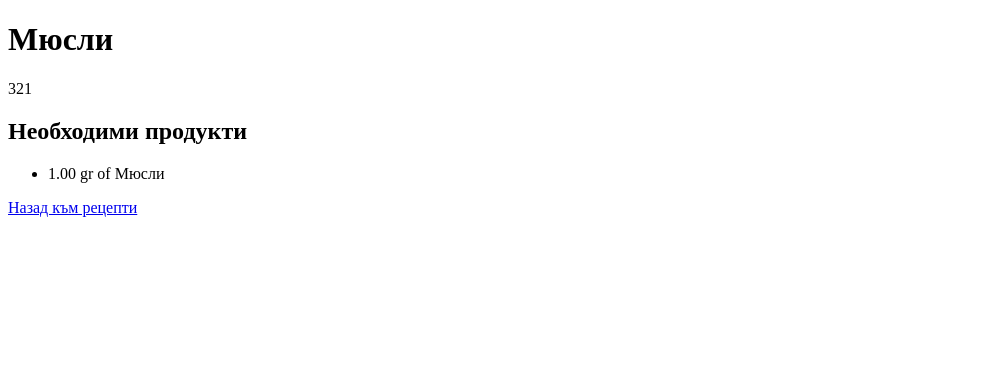
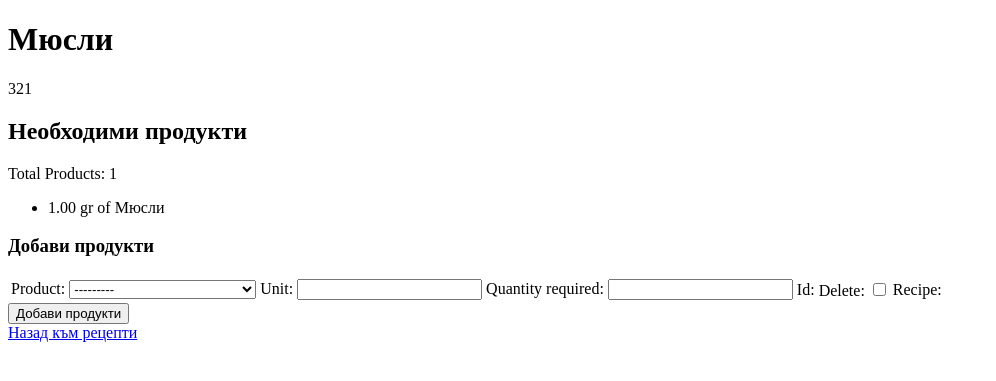
Before and after one commit to ivanmarinoff/menu-planning, a Django app: page /recipe/1/ in a window 1280 px wide. Shown: the top 381 px of the page, without its empty margins (0-996 px from the left). Run offline with Django 5.2, Linux system fonts and the light colour scheme; data comes from the database, SQL or seed files in the repository; both versions use the stored data as it was after the commit; some libraries are stand-ins or nearby versions.

Commit message:
Updated code structure and views

```diff
--- a/menu_planning/planning/urls.py
+++ b/menu_planning/planning/urls.py
@@ -1,17 +1,16 @@
 from django.urls import path
-from .views import HomeView, MenuView, DishesView, ShoppingListView, CreateMealView, \
-    DishCreateView, DishUpdateView, RecipeListView, RecipeDetailView
+
+from . import views
 
 urlpatterns = [
-    path('', HomeView.as_view(), name='home'),
-    path('menu/<int:pk>/', MenuView.as_view(), name='menu'),
-    path('meal/<int:pk>/dishes/', DishesView.as_view(), name='dishes'),
-    path('meal/<int:meal_id>/dish/add/', DishCreateView.as_view(), name='add_dish'),
-    path('dish/<int:pk>/edit/', DishUpdateView.as_view(), name='edit_dish'),
-    # path('category/<int:pk>/', CategoryView.as_view(), name='category'),
-    # path('recipe/<int:pk>/', RecipeView.as_view(), name='recipe'),
-    path('recipes/<int:pk>/recipes/', RecipeListView.as_view(), name='recipe_list'),
-    path('recipe/<int:pk>/', RecipeDetailView.as_view(), name='recipe_detail'),
-    path('shopping_list/<int:week>/<int:pk>/', ShoppingListView.as_view(), name='shopping_list'),
-    path('day/<int:pk>/create-meal/', CreateMealView.as_view(), name='create_meal'),
+    path('', views.HomeView.as_view(), name='home'),
+    path('menu/<int:pk>/', views.MenuView.as_view(), name='menu'),
+    path('meal/<int:pk>/dishes/', views.DishesView.as_view(), name='dishes'),
+    path('meal/<int:meal_id>/dish/add/', views.DishCreateView.as_view(), name='add_dish'),
+    path('dish/<int:pk>/edit/', views.DishUpdateView.as_view(), name='edit_dish'),
+    path('add_product/<int:pk>/', views.AddProductView.as_view(), name='add_product'),
+    path('recipes/<int:pk>/recipes/', views.RecipeListView.as_view(), name='recipe_list'),
+    path('recipe/<int:pk>/', views.RecipeDetailView.as_view(), name='recipe_detail'),
+    path('shopping_list/<int:week>/<int:pk>/', views.ShoppingListView.as_view(), name='shopping_list'),
+    path('day/<int:pk>/create-meal/', views.CreateMealView.as_view(), name='create_meal'),
 ]
--- a/menu_planning/planning/views.py
+++ b/menu_planning/planning/views.py
@@ -1,18 +1,18 @@
-from django.shortcuts import redirect
+from django.shortcuts import redirect, get_object_or_404, render
 from django.urls import reverse
-from django.views.generic import ListView, DetailView, CreateView, UpdateView
-from .models import Day, Meal, Dish, ShoppingList, Recipe
+from .models import Day, Meal, Dish, ShoppingList, Recipe, RecipeProduct
 from .forms import DishForm, RecipeForm, RecipeProductFormSet
+from django.views import generic as views, generic, View
 import logging
 
 
-class HomeView(ListView):
+class HomeView(views.ListView):
     model = Day
     template_name = 'index.html'
     context_object_name = 'days'
 
 
-class MenuView(DetailView):
+class MenuView(views.DetailView):
     model = Day
     template_name = 'menu.html'
     context_object_name = 'day'
@@ -23,7 +23,7 @@ class MenuView(DetailView):
         return context
 
 
-class CreateMealView(CreateView):
+class CreateMealView(views.CreateView):
     model = Meal
     template_name = 'create_meal.html'
     fields = ['name']
@@ -42,7 +42,7 @@ class CreateMealView(CreateView):
         return reverse('menu', args=[self.kwargs['pk']])
 
 
-class DishesView(DetailView):
+class DishesView(views.DetailView):
     model = Meal
     template_name = 'dishes.html'
     context_object_name = 'meal'
@@ -63,7 +63,7 @@ class DishesView(DetailView):
         return self.render_to_response(self.get_context_data(form=form))
 
 
-class DishCreateView(CreateView):
+class DishCreateView(views.CreateView):
     model = Dish
     template_name = 'dish_form.html'
     fields = ['name', 'description']  # Add any other fields you have in your Dish model
@@ -78,7 +78,7 @@ class DishCreateView(CreateView):
         return reverse('dishes', args=[meal_id])
 
 
-class DishUpdateView(UpdateView):
+class DishUpdateView(views.UpdateView):
     model = Dish
     template_name = 'dish_form.html'
     fields = ['name', 'description']
@@ -87,9 +87,7 @@ class DishUpdateView(UpdateView):
         return reverse('dishes', args=[self.object.meal.id])
 
 
-
-
-class RecipeListView(DetailView):
+class RecipeListView(views.DetailView):
     model = Dish
     template_name = 'recipe.html'
     context_object_name = 'dish'
@@ -98,35 +96,62 @@ class RecipeListView(DetailView):
         context = super().get_context_data(**kwargs)
         context['recipes'] = self.object.recipes.all()
         context['form'] = RecipeForm()
-        context['formset'] = RecipeProductFormSet()
         return context
 
     def post(self, request, *args, **kwargs):
-        dish = self.get_object()
+        self.object = self.get_object()
         form = RecipeForm(request.POST)
-        formset = RecipeProductFormSet(request.POST)
-        if form.is_valid() and formset.is_valid():
+
+        if form.is_valid():
             recipe = form.save(commit=False)
-            recipe.dish = dish
+            recipe.dish = self.object  # Link the recipe to the current dish
             recipe.save()
-            formset.instance = recipe
-            formset.save()
-            return redirect('recipe_detail', pk=recipe.pk)
-        context = self.get_context_data(form=form, formset=formset)
+
+            return redirect(reverse('recipe_detail', args=[recipe.id]))
+
+        # If the form is invalid, render the page with errors
+        context = self.get_context_data(form=form)
         return self.render_to_response(context)
 
 
-class RecipeDetailView(DetailView):
+class RecipeDetailView(views.DetailView):
     model = Recipe
     template_name = 'recipe_detail.html'
     context_object_name = 'recipe'
 
     def get_context_data(self, **kwargs):
         context = super().get_context_data(**kwargs)
+        context['formset'] = RecipeProductFormSet(queryset=self.object.recipeproduct_set.all())
         return context
 
 
-class ShoppingListView(DetailView):
+class AddProductView(views.View):
+    template_name = 'recipe_detail.html'
+
+    def get(self, request, pk):
+        recipe = get_object_or_404(Recipe, pk=pk)
+        formset = RecipeProductFormSet(queryset=RecipeProduct.objects.none())
+        return self.render_form(request, recipe, formset)
+
+    def post(self, request, pk):
+        recipe = get_object_or_404(Recipe, pk=pk)
+        formset = RecipeProductFormSet(request.POST)
+        if formset.is_valid():
+            products = formset.save(commit=False)
+            for product in products:
+                product.recipe = recipe
+                product.save()
+            return redirect(reverse('recipe_detail', args=[pk]))
+        return self.render_form(request, recipe, formset)
+
+    def render_form(self, request, recipe, formset):
+        return render(request, self.template_name, {
+            'recipe': recipe,
+            'formset': formset,
+        })
+
+
+class ShoppingListView(views.DetailView):
     model = Day
     template_name = 'shopping_list.html'
     context_object_name = 'day'
--- a/templates/dishes.html
+++ b/templates/dishes.html
@@ -6,7 +6,7 @@
     <title>Рецепта за {{ meal.name }}</title>
 </head>
 <body>
-<h1>Рецепта за {{ meal.name }}</h1>
+<h1>Ястие за {{ meal.name }}</h1>
 <ul>
     {% for dish in dishes %}
         <li>
--- a/templates/recipe_detail.html
+++ b/templates/recipe_detail.html
@@ -1,16 +1,30 @@
-<!-- templates/recipe_detail.html -->
 <!DOCTYPE html>
 <html lang="en">
 <head>
     <meta charset="UTF-8">
     <meta name="viewport" content="width=device-width, initial-scale=1.0">
     <title>{{ recipe.name }}</title>
+{#    <script>#}
+{#        function addForm(event) {#}
+{#            event.preventDefault();#}
+{#            const formIdx = document.querySelectorAll('tr.form-row').length;#}
+{#            const formsetContainer = document.getElementById('formset-container');#}
+{#            const newFormHtml = document.getElementById('empty-form').innerHTML.replace(/__prefix__/g, formIdx);#}
+{#            const newRow = document.createElement('tr');#}
+{#            newRow.className = 'form-row';#}
+{#            newRow.innerHTML = newFormHtml;#}
+{#            formsetContainer.appendChild(newRow);#}
+{#            const totalForms = document.getElementById('id_form-TOTAL_FORMS');#}
+{#            totalForms.value = formIdx + 1;#}
+{#        }#}
+{#    </script>#}
 </head>
 <body>
 <h1>{{ recipe.name }}</h1>
 <p>{{ recipe.description }}</p>
 
 <h2>Необходими продукти</h2>
+<p>Total Products: {{ recipe.recipeproduct_set.count }}</p>
 <ul>
     {% for rp in recipe.recipeproduct_set.all %}
         <li>{{ rp.quantity_required }} {{ rp.unit }} of {{ rp.product.name }}</li>
@@ -19,6 +33,34 @@
     {% endfor %}
 </ul>
 
-    <a href="{% url 'recipe_list' recipe.category.id %}">Назад към рецепти</a>
+<h3>Добави продукти</h3>
+<form method="post" action="{% url 'add_product' recipe.id %}">
+    {% csrf_token %}
+    {{ formset.management_form }}
+    <table id="formset-container">
+        {% for form in formset.forms %}
+            <tr class="form-row">
+                {% for field in form %}
+                    <td>
+                        {{ field.errors }}
+                        {{ field.label_tag }} {{ field }}
+                    </td>
+                {% endfor %}
+            </tr>
+        {% endfor %}
+    </table>
+    <button type="submit">Добави продукти</button>
+{#    <button type="button" onclick="addForm(event)">Добави още продукт</button>#}
+</form>
+
+<div id="empty-form" style="display: none;">
+    <tr class="form-row">
+        {% for field in formset.empty_form %}
+            <td>{{ field.label_tag }} {{ field }}</td>
+        {% endfor %}
+    </tr>
+</div>
+
+<a href="{% url 'recipe_list' recipe.dish.id %}">Назад към рецепти</a>
 </body>
 </html>
```
Also changed, not shown: menu_planning/planning/forms.py (+3 -8 lines), templates/recipe.html (+4 -45 lines), db.sqlite3. Lines whose indentation alone changed are shown as unchanged.
